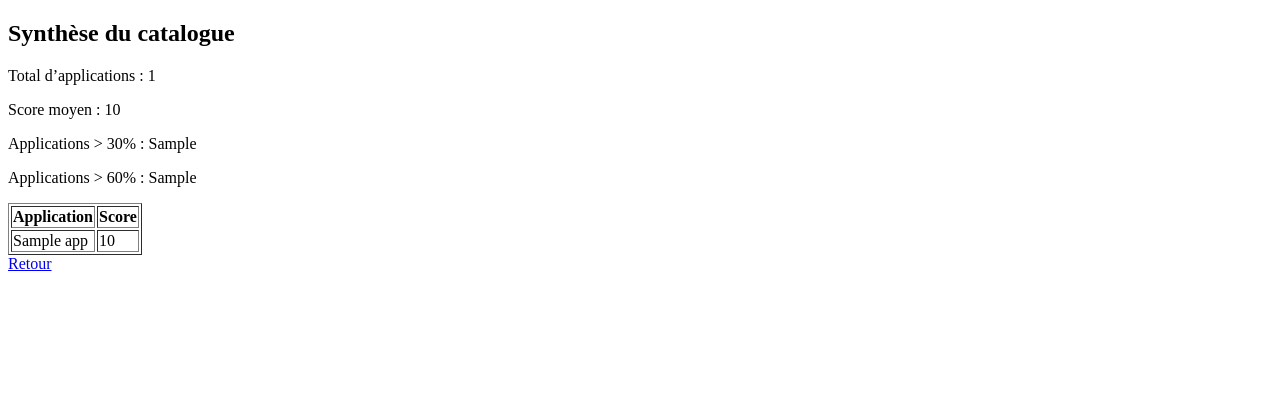
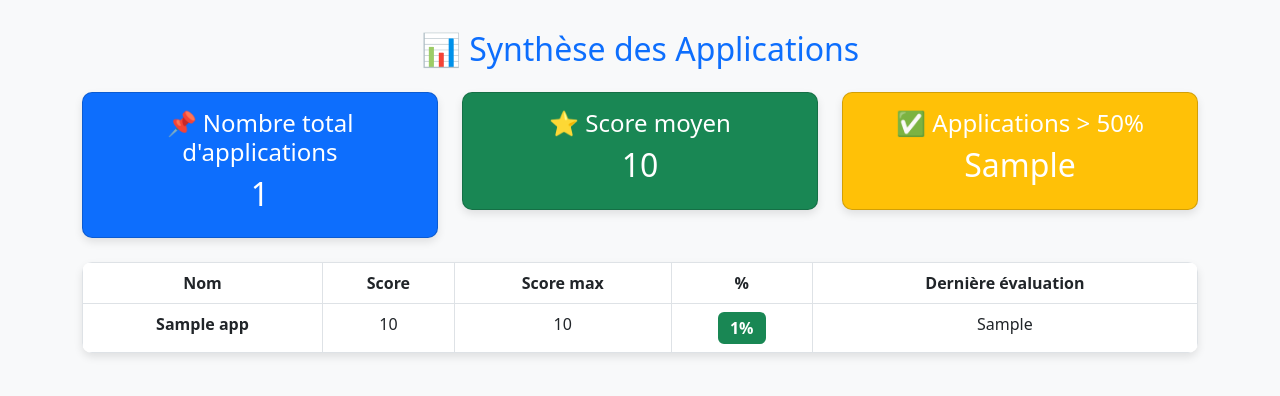
Before and after one commit to rumeaug17/ADM, a Flask app: template templates/synthese.html in a window 1280 px wide. Shown: the top 396 px of the page. Run offline with Flask 3, Linux system fonts and the light colour scheme; the template is opened without the code that fills it: most values are stand-ins (such as "Sample title", 1, 10 or a date in 2020).

Commit message:
Rendu amélioré et similaire à index

```diff
--- a/templates/synthese.html
+++ b/templates/synthese.html
@@ -1,20 +1,97 @@
 <!DOCTYPE html>
-<html>
+<html lang="fr">
 <head>
-    <title>Synthèse</title>
+    <meta charset="UTF-8">
+    <meta name="viewport" content="width=device-width, initial-scale=1.0">
+    <title>Synthèse des Applications</title>
+    <link href="https://cdn.jsdelivr.net/npm/bootstrap@5.3.0/dist/css/bootstrap.min.css" rel="stylesheet">
+    <style>
+        body {
+            background-color: #f8f9fa;
+        }
+        .container {
+            margin-top: 30px;
+        }
+        .card {
+            border-radius: 10px;
+            box-shadow: 0 4px 8px rgba(0, 0, 0, 0.1);
+        }
+        .badge {
+            font-size: 1rem;
+            padding: 8px 12px;
+        }
+        .table {
+            background-color: white;
+            border-radius: 10px;
+            overflow: hidden;
+            box-shadow: 0 4px 8px rgba(0, 0, 0, 0.1);
+        }
+        th {
+            background-color: #0d6efd;
+            color: white;
+        }
+        tr:hover {
+            background-color: #f1f1f1;
+        }
+    </style>
 </head>
 <body>
-    <h2>Synthèse du catalogue</h2>
-    <p>Total d’applications : {{ total_apps }}</p>
-    <p>Score moyen : {{ avg_score }}</p>
-    <p>Applications > 30% : {{ apps_above_30 }}</p>
-    <p>Applications > 60% : {{ apps_above_60 }}</p>
-    <table border="1">
-        <tr><th>Application</th><th>Score</th></tr>
-        {% for app in applications %}
-        <tr><td>{{ app.name }}</td><td>{{ app.score or "Non évaluée" }}</td></tr>
-        {% endfor %}
+
+<div class="container">
+    <h2 class="text-center text-primary">📊 Synthèse des Applications</h2>
+
+    <!-- Section des KPI -->
+    <div class="row my-4">
+        <div class="col-md-4">
+            <div class="card text-center text-white bg-primary p-3">
+                <h4>📌 Nombre total d'applications</h4>
+                <h2>{{ total_apps }}</h2>
+            </div>
+        </div>
+        <div class="col-md-4">
+            <div class="card text-center text-white bg-success p-3">
+                <h4>⭐ Score moyen</h4>
+                <h2>{{ avg_score }}</h2>
+            </div>
+        </div>
+        <div class="col-md-4">
+            <div class="card text-center text-white bg-warning p-3">
+                <h4>✅ Applications > 50%</h4>
+                <h2>{{ apps_above_50 }}</h2>
+            </div>
+        </div>
+    </div>
+
+    <!-- Tableau des applications -->
+    <table class="table table-bordered text-center">
+        <thead>
+            <tr>
+                <th>Nom</th>
+                <th>Score</th>
+                <th>Score max</th>
+                <th>%</th>
+                <th>Dernière évaluation</th>
+            </tr>
+        </thead>
+        <tbody>
+            {% for app in applications %}
+            <tr>
+                <td><strong>{{ app.name }}</strong></td>
+                <td>{{ app.score or "Non évaluée" }}</td>
+                <td>{{ app.max_score or "N/A" }}</td>
+                <td>
+                    {% if app.percentage is not none %}
+                        <span class="badge {% if app.percentage > 60 %} bg-danger {% elif app.percentage > 30 %} bg-warning {% else %} bg-success {% endif %}">
+                            {{ app.percentage }}%
+                        </span>
+                    {% else %}
+                        N/A
+                    {% endif %}
+                </td>
+                <td>{{ app.last_evaluation or "Non évaluée" }}</td>
+            </tr>
+            {% endfor %}
+        </tbody>
     </table>
-    <a href="/">Retour</a>
-</body>
-</html>
+
+    <div class="text-center my-3">
```
